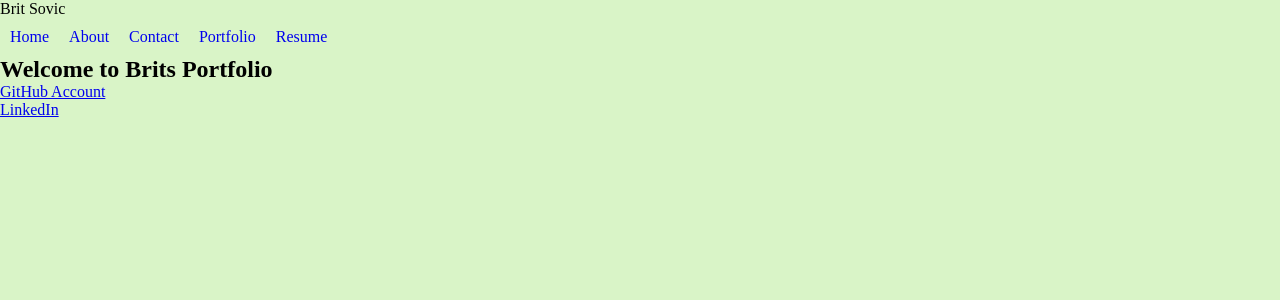
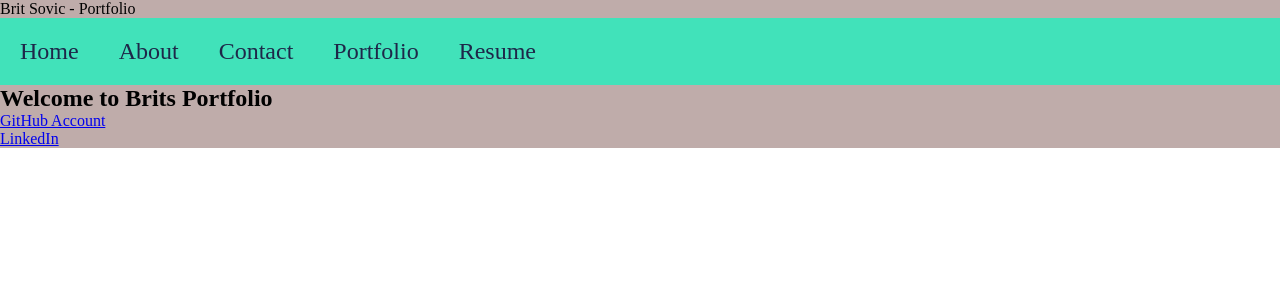
Before and after one commit to bsovic23/react-portfolio, a React (Create React App) app: page / in a window 1280 px wide. Shown: the top 300 px of the page. Built offline with nearby package versions, Linux system fonts and the light colour scheme.

Commit message:
updated design of navbar

```diff
--- a/package.json
+++ b/package.json
@@ -17,12 +17,6 @@
     "test": "react-scripts test",
     "eject": "react-scripts eject"
   },
-  "eslintConfig": {
-    "extends": [
-      "react-app",
-      "react-app/jest"
-    ]
-  },
   "browserslist": {
     "production": [
       ">0.2%",
--- a/src/App.js
+++ b/src/App.js
@@ -33,7 +33,7 @@ function App() {
     }
 
     return(
-      <section>
+      <section class="body">
                 <Header></Header>
            <div id="navbar">
               <NavBar></NavBar>
--- a/src/components/Header/index.js
+++ b/src/components/Header/index.js
@@ -3,10 +3,9 @@ import React, { useState } from 'react';
 function Header() {
       return (
         <div>
-            Brit Sovic
+            Brit Sovic - Portfolio
         </div>
     )
 };
 
-
 export default Header;
--- a/src/components/NavBar/index.js
+++ b/src/components/NavBar/index.js
@@ -1,31 +1,13 @@
 import React from 'react';
-
-import Home from '../Home';
-import About from '../About';
-import Contact from '../Contact';
-import Portfolio from '../Portfolio';
-import Resume from '../Resume';
-import Footer from '../Footer';
-import Header from '../Header';
 
 function NavBar() {
     return(
         <section class="navBar">
-            <div>
                 <a href="/" class="navChoice">Home</a>
-            </div>
-            <div>
                 <a href="/About" class="navChoice">About</a>
-            </div>
-            <div>
                 <a href="/Contact" class="navChoice">Contact</a>
-            </div>
-            <div>
                 <a href="/Portfolio" class="navChoice">Portfolio</a>
-            </div>
-            <div>
                 <a href="/Resume" class="navChoice">Resume</a>
-            </div>
         </section>
     )
 };
--- a/src/index.css
+++ b/src/index.css
@@ -1,4 +1,4 @@
-
+/* All CSS */
 :root {
   --colorOne: #D9F4C7;
   --colorTwo: #00A5CF;
@@ -10,41 +10,50 @@
 * {
   margin: 0;
   padding: 0;
-  background-color: var(--colorOne);
 }
 
-/* NAVBAR */
-
-.navBar h1 {
-  background-color: var(--colorTwo);
+.body {
+  background-color: var(--colorFour);
 }
 
-.navBar div {
-  display: inline-block;
-  margin: 10px;
+/* NAVBAR  ================================================= */
+
+.navBar {
+  background-color: var(--colorFive);
 }
 
-.navBar .navChoice {
+.navBar a {
+  display: inline-block;
+  margin: 20px;
+  text-align: center;
+  font-size: 24px;
   text-decoration: none;
+  color: var(--colorThree);
+}
+
+.navBar a:hover {
+  background-color: yellow;
+  border: black 1px solid;
+  border-radius: 10px;
 }
 
 
-/* About */
+/* About  ================================================== */
 .about div {
   background-color: var(--colorTwo);
   padding: 20px;
 }
 
 
-/* Contact */
+/* Contact  ================================================= */
 .contact div {
   background-color: var(--colorThree);
   padding: 20px;
 }
 
 
-/* Portfolio */
+/* Portfolio  ================================================= */
 
 
 
-/* Resume */
+/* Resume  ================================================= */
```
